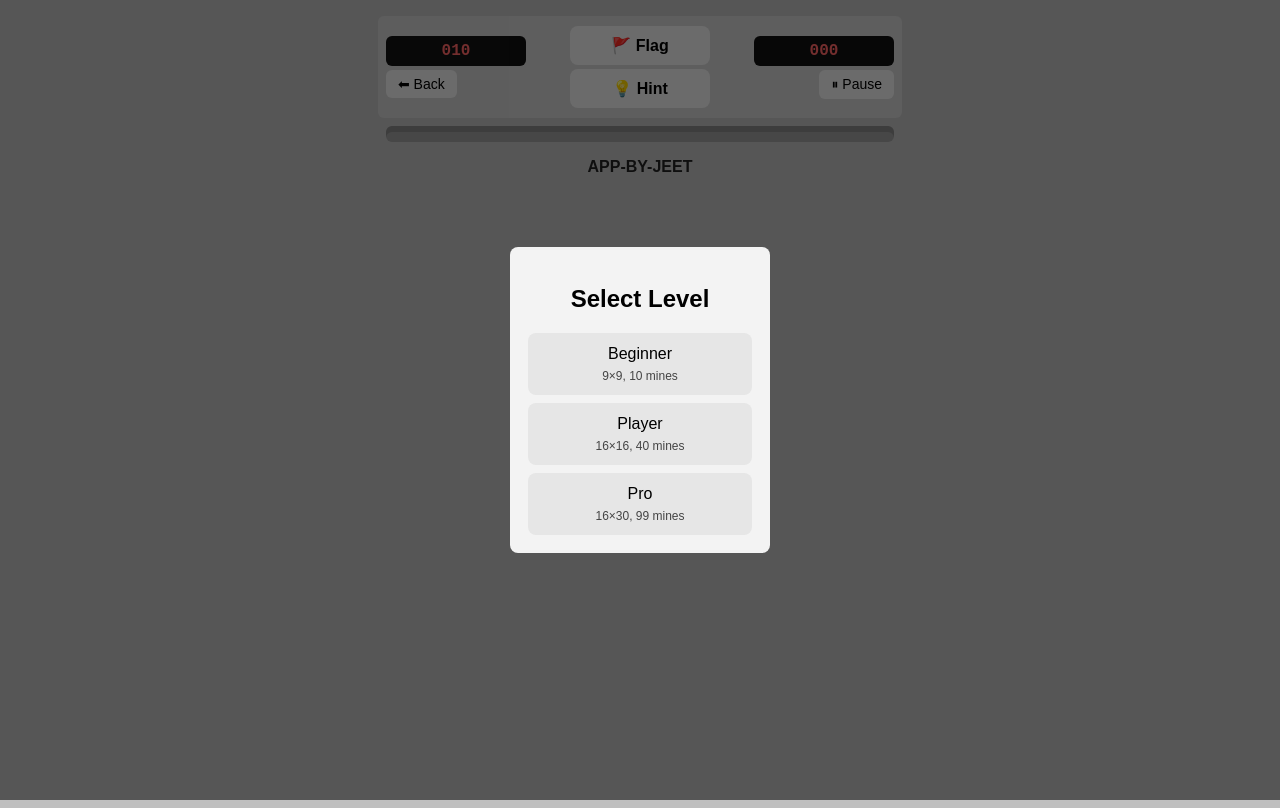
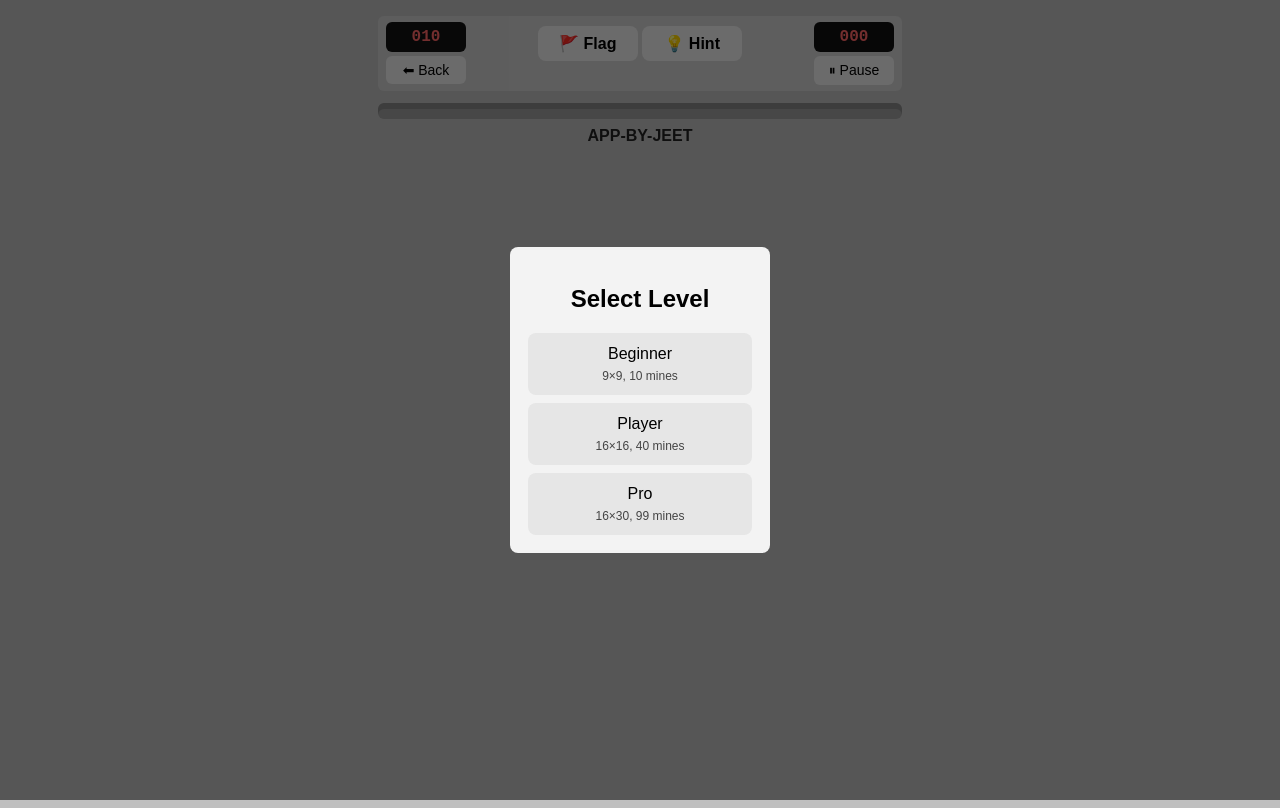
Before and after one commit to jeetumanchanda/minesweeper, a plain HTML site: page index.html in a window 1280 px wide. Drawn offline with Linux system fonts and the light colour scheme.

Commit message:
Update styles.css

```diff
--- a/styles.css
+++ b/styles.css
@@ -1,124 +1,61 @@
-* { box-sizing: border-box; font-family: Arial, Helvetica, sans-serif; }
-
-:root {
+*{box-sizing:border-box;font-family:Arial, Helvetica, sans-serif}
+:root{
   --bg:#bfbfbf;
   --tile:#cfcfcf;
   --tile-dark:#9d9d9d;
   --accent:#2b6eff;
 }
+html,body{height:100%;margin:0;background:var(--bg);}
+.app{max-width:540px;margin:8px auto;padding:8px;border-radius:6px}
 
-html, body { height:100%; margin:0; background:var(--bg); }
+/* Top Bar */
+.bar{
+  display:flex; justify-content:space-between; align-items:flex-start;
+  padding:6px 8px; background:#d0d0d0; border-radius:6px;
+}
+.bar-column{display:flex; flex-direction:column; align-items:center;}
 
-.app { max-width:540px; margin:8px auto; padding:8px; border-radius:6px; }
+/* Left: Mines + Back */
+.mines-counter{width:80px;text-align:center;font-family:monospace;background:#111;color:#ff6666;font-weight:700;font-size:16px;padding:6px 0;border-radius:6px;}
+.back-btn{width:80px;font-size:14px;margin-top:4px;padding:6px 0;border:none;border-radius:6px;background:#eee;cursor:pointer;}
 
-.bar {
-  display:flex;
-  align-items:center;
-  justify-content:space-between;
-  padding:6px 8px;
-  background:#d0d0d0;
-  border-radius:6px;
-}
+/* Center: Flag + Hint */
+.flag-btn, .hint-btn{width:100px;padding:8px 0;margin:4px auto;border-radius:8px;border:none;background:#eee;font-size:16px;font-weight:700;cursor:pointer;transition:0.2s;}
+.flag-btn.selected{background: var(--accent); color:#fff; box-shadow: inset 0 0 4px rgba(0,0,0,0.3);}
+.hint-btn{margin-top:4px;}
 
-/* Mine counter and Timer */
-.mines-counter, .timer {
-  width:140px;
-  text-align:center;
-  font-family:monospace;
-  background:#111;
-  padding:6px 0;
-  border-radius:6px;
-  color:#ff6666;
-  font-weight:700;
-  font-size:16px;
-}
-
-/* Controls */
-.flag-btn, .hint-btn {
-  display:block;
-  width:140px; /* reduced width */
-  padding:10px 0;
-  margin:4px auto;
-  border-radius:8px;
-  border:none;
-  font-size:16px;
-  font-weight:700;
-  cursor:pointer;
-  background:#eee;
-  transition: background 0.2s, box-shadow 0.2s;
-}
-
-.flag-btn.selected {
-  background: var(--accent);
-  color:#fff;
-  box-shadow: inset 0 0 4px rgba(0,0,0,0.3);
-}
-
-.hint-btn { margin-top:4px; }
-
-/* Back and Pause buttons */
-.back-btn, .pause-btn {
-  padding:6px 12px;
-  border-radius:6px;
-  border:none;
-  font-size:14px;
-  cursor:pointer;
-  background:#eee;
-  margin-top:4px; /* vertical spacing */
-}
+/* Right: Timer + Pause */
+.timer{width:80px;text-align:center;font-family:monospace;background:#111;color:#ff6666;font-weight:700;font-size:16px;padding:6px 0;border-radius:6px;}
+.pause-btn{width:80px;font-size:14px;margin-top:4px;padding:6px 0;border:none;border-radius:6px;background:#eee;cursor:pointer;}
 
 /* Main board */
-main { background:transparent; padding:8px; }
-
-#boardWrap {
-  background:#9e9e9e;
-  padding:8px;
-  border-radius:6px;
-  box-shadow:inset 0 6px 0 rgba(0,0,0,0.15);
-}
-
-#board { display:grid; gap:6px; touch-action:none; justify-content:center; }
-
-.cell {
-  width:36px; height:36px;
-  background:linear-gradient(145deg,#d6d6d6,#bdbdbd);
-  border-radius:4px;
-  display:flex;
-  align-items:center;
-  justify-content:center;
-  font-weight:700;
-  cursor:pointer;
-  user-select:none;
-  box-shadow: 4px 4px 0 rgba(0,0,0,0.15), -4px -4px 0 rgba(255,255,255,0.6);
-  font-family:monospace; font-size:16px;
-}
-
-.cell.revealed { background:linear-gradient(145deg,#eee,#ccc); cursor:default; box-shadow:none; }
-.cell.flagged { background:#ffe6e6; color:#b30000; }
-.cell.mine { background:#ffdddd; }
-.cell.hint { outline:4px solid rgba(255,200,0,0.9); }
+main{padding-top:12px;background:transparent;}
+#boardWrap{background:#9e9e9e;padding:8px;border-radius:6px;box-shadow:inset 0 6px 0 rgba(0,0,0,0.15);}
+#board{display:grid;gap:6px;touch-action:none;justify-content:center;}
+.cell{width:36px;height:36px;background:linear-gradient(145deg,#d6d6d6,#bdbdbd);border-radius:4px;display:flex;align-items:center;justify-content:center;font-weight:700;cursor:pointer;user-select:none;
+  box-shadow: 4px 4px 0 rgba(0,0,0,0.15), -4px -4px 0 rgba(255,255,255,0.6); font-family:monospace; font-size:16px;}
+.cell.revealed{background:linear-gradient(145deg,#eee,#ccc);cursor:default;box-shadow:none;}
+.cell.flagged{background:#ffe6e6;color:#b30000;}
+.cell.mine{background:#ffdddd;}
+.cell.hint{outline:4px solid rgba(255,200,0,0.9);}
 
 /* Overlays */
-.overlay { position:fixed; left:0; top:0; right:0; bottom:0; background:rgba(0,0,0,0.55); display:flex; align-items:center; justify-content:center; z-index:200; }
-.overlay.hidden { display:none; }
-.overlay .overlay-card { background:#f3f3f3; padding:18px; border-radius:8px; text-align:center; min-width:260px; }
+.overlay{position:fixed;left:0;top:0;right:0;bottom:0;background:rgba(0,0,0,0.55);display:flex;align-items:center;justify-content:center;z-index:500;}
+.overlay.hidden{display:none;}
+.overlay .overlay-card{background:#f3f3f3;padding:18px;border-radius:8px;text-align:center;min-width:260px;}
 
 /* Footer */
-.credits { margin-top:8px; text-align:center; color:#222; font-weight:700; }
+.credits{margin-top:8px;text-align:center;color:#222;font-weight:700;}
 
-/* Level selection grid */
-.level-grid { display:flex; gap:8px; flex-direction:column; }
-.level-grid .level-start { padding:12px; border-radius:8px; border:none; background:#e6e6e6; cursor:pointer; font-size:16px; }
-.level-grid .level-start small { display:block; font-size:12px; color:#444; margin-top:6px; }
+/* Level selection */
+.level-grid{display:flex;gap:8px;flex-direction:column;}
+.level-grid .level-start{padding:12px;border-radius:8px;border:none;background:#e6e6e6;cursor:pointer;font-size:16px;}
+.level-grid .level-start small{display:block;font-size:12px;color:#444;margin-top:6px;}
 
 /* Mobile responsiveness */
 @media (max-width:420px){
-  .app { margin:0; }
-  .cell { width:calc((100vw - 48px)/9); height:calc((100vw - 48px)/9); font-size:calc((100vw - 48px)/30); }
-  #board { gap:4px; }
-
-  .flag-btn, .hint-btn, .mines-counter, .timer {
-    width:36vw; font-size:calc(3vw + 10px);
-  }
-  .back-btn, .pause-btn { font-size:calc(2.5vw + 10px); padding:5px 8px; }
+  .app{margin:0;}
+  .cell{width:calc((100vw - 48px)/9);height:calc((100vw - 48px)/9);font-size:calc((100vw - 48px)/30);}
+  #board{gap:4px;}
+  .flag-btn,.hint-btn,.mines-counter,.timer,.back-btn,.pause-btn{width:32vw;font-size:calc(3vw + 10px);}
 }
```
